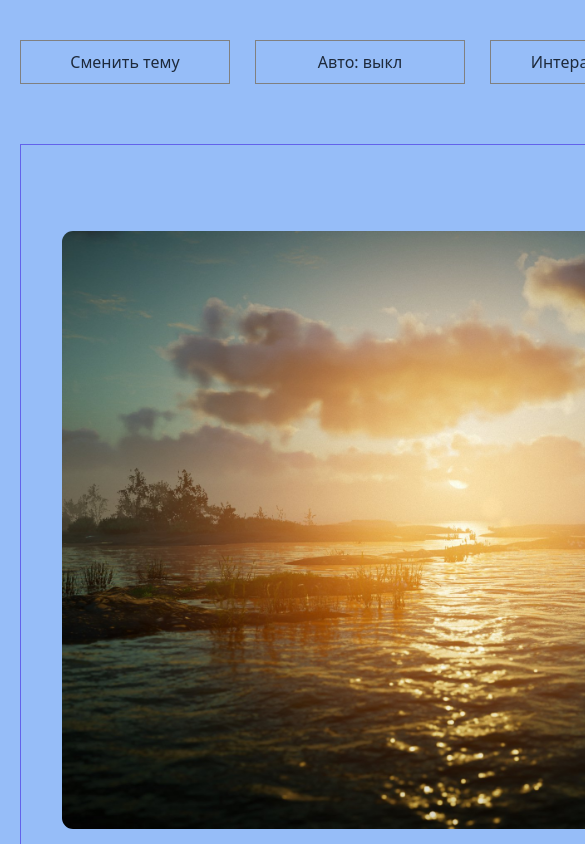
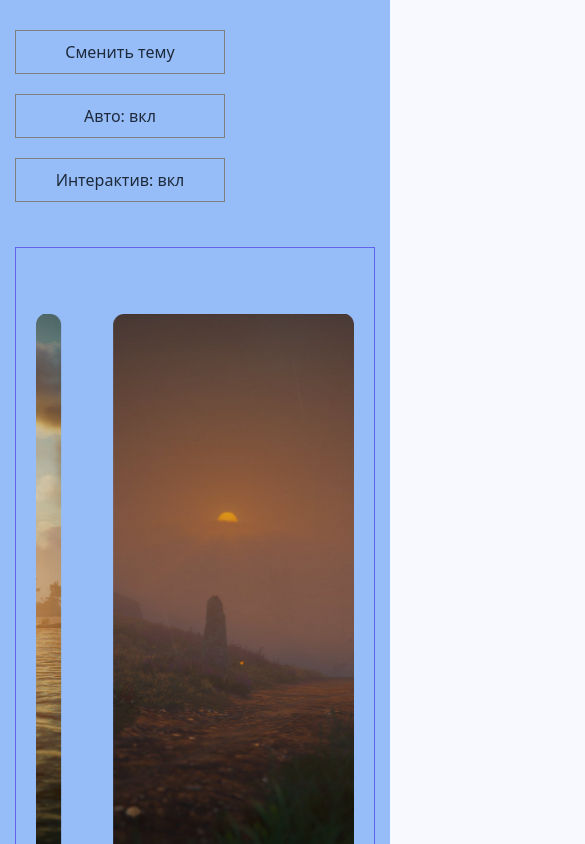
Before and after one commit to Igor-lx/Carousel, a React (Vite) app: page / in a window 390 px wide. Shown: the top 844 px of the page, 585 px wide, since content can reach past the window. Built offline with nearby package versions, Linux system fonts and the light colour scheme.

Commit message:
fixed styles

```diff
--- a/index.html
+++ b/index.html
@@ -2,7 +2,10 @@
 <html lang="en">
   <head>
     <meta charset="UTF-8" />
-    <meta name="viewport" content="width=device-width, initial-scale=1.0" />
+    <meta
+      name="viewport"
+      content="width=device-width, initial-scale=1.0, maximum-scale=1.0, user-scalable=no"
+    />
     <link rel="icon" type="image/svg+xml" href="./src/images/favicon.png" />
     <title>CAROUSEL</title>
     <script>
--- a/src/TEST_COMPONENT/carouselMulti.module.scss
+++ b/src/TEST_COMPONENT/carouselMulti.module.scss
@@ -18,6 +18,12 @@
     background-color var(--transition-bg),
     border-color var(--transition-border);
   user-select: none;
+}
+
+@media (max-width: 1024px) {
+  .outerContainer {
+    --nav-size: 56px;
+  }
 }
 
 .innerContainer {
@@ -227,9 +233,9 @@
   }
 
   .dot {
-    width: 35px;
-    height: 10px;
-    border-radius: 4px;
+    width: 45px;
+    height: 15px;
+    border-radius: 6px;
   }
 }
 
--- a/src/app/App.module.scss
+++ b/src/app/App.module.scss
@@ -1,14 +1,9 @@
-:root {
-  --gap: 25px;
-}
-
 .app {
   display: flex;
   flex-direction: column;
   align-items: stretch;
   width: 100%;
-  min-width: 1024px;
-  flex-shrink: 0;
+  min-width: 0;
   background-color: var(--bg-global);
   transition: background-color var(--transition-bg);
 }
@@ -18,44 +13,42 @@
   flex-direction: column;
   align-items: stretch;
   min-height: 100vh;
-  flex-shrink: 0;
-  gap: 40px;
-  padding: 20px;
+  gap: 30px;
+  padding: 15px;
   border-bottom: 1px dashed var(--border-global);
+}
+
+@media (min-width: 1024px) {
+  .page {
+    gap: 40px;
+    padding: 20px;
+  }
 }
 
 .header {
   display: flex;
-  padding: 20px 0;
-  gap: var(--gap);
-  //border: 1px solid rgb(152, 152, 248);
+  flex-direction: column;
+  align-items: flex-start;
+  gap: 20px;
+  padding: 15px 0;
 }
 
-.settings {
-  display: flex;
-  flex-direction: column;
-  gap: var(--gap);
-}
-
-.controls {
-  display: flex;
-  gap: var(--gap);
-  align-items: start;
-  justify-content: start;
-}
-
-.status {
-  display: flex;
-  flex-direction: column;
-  gap: var(--gap);
-  margin-left: auto;
+@media (min-width: 768px) {
+  .header {
+    flex-direction: row;
+    justify-content: flex-start;
+    padding: 20px 0;
+    gap: 25px;
+  }
 }
 
 .button {
   display: flex;
   align-items: center;
   justify-content: center;
-  width: 210px;
+  width: 100%;
+  max-width: 210px;
+  min-height: 44px;
   text-align: center;
   border: 1px solid gray;
   padding: 10px;
@@ -63,30 +56,29 @@
   transition: border-color 0.3s ease;
 }
 
+@media (min-width: 480px) {
+  .button {
+    width: auto;
+    min-width: 160px;
+  }
+}
+
 .button:disabled {
   opacity: 0.7;
   cursor: default;
-}
-
-.statusSection {
-  display: flex;
-  flex-direction: column;
-  align-items: center;
-  justify-content: center;
-  border: 1px solid gray;
-  width: 300px;
-  padding: 10px;
-  user-select: none;
-}
-
-.error {
-  color: red;
 }
 
 .component {
   display: flex;
   align-items: center;
   justify-content: center;
-  padding: 40px;
+  padding: 20px;
+  width: 100%;
   border: 1px solid rgb(98, 98, 235);
 }
+
+@media (min-width: 1024px) {
+  .component {
+    padding: 40px;
+  }
+}
--- a/src/app/App.tsx
+++ b/src/app/App.tsx
@@ -55,7 +55,7 @@ function App() {
   const { toggleTheme } = useTheme();
 
   const isTouch = useIsTouchScreen();
-  const [isAutoOn, setIsAutoOn] = useState(false);
+  const [isAutoOn, setIsAutoOn] = useState(true);
   const [isInteractive, setIsInteractive] = useState(true);
 
   const CAROUSEL_VIS = useMemo(
@@ -74,12 +74,10 @@ function App() {
     <main className={appStyles.app}>
       <section className={appStyles.page}>
         <div className={appStyles.header}>
-          <div className={appStyles.settings}>
           <button className={appStyles.button} onClick={toggleTheme}>
             {"Сменить тему"}
           </button>
-          </div>
-          <div className={appStyles.controls}>
+
           <button
             className={appStyles.button}
             onClick={() => setIsAutoOn((prev) => !prev)}
@@ -93,7 +91,6 @@ function App() {
           >
             {isInteractive ? "Интерактив: вкл" : "Интерактив: выкл"}
           </button>
-          </div>
         </div>
 
         <div className={appStyles.component}>
```
Lines whose indentation alone changed are shown as unchanged.
